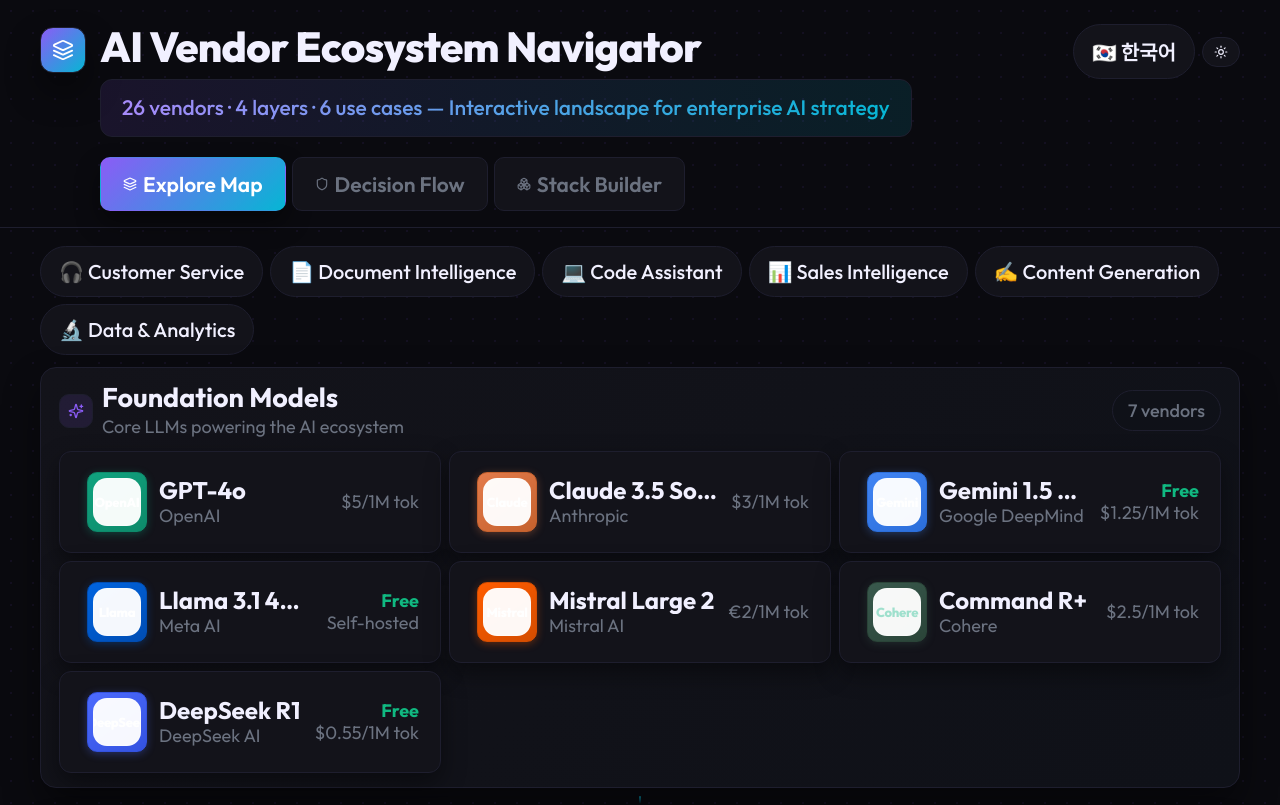
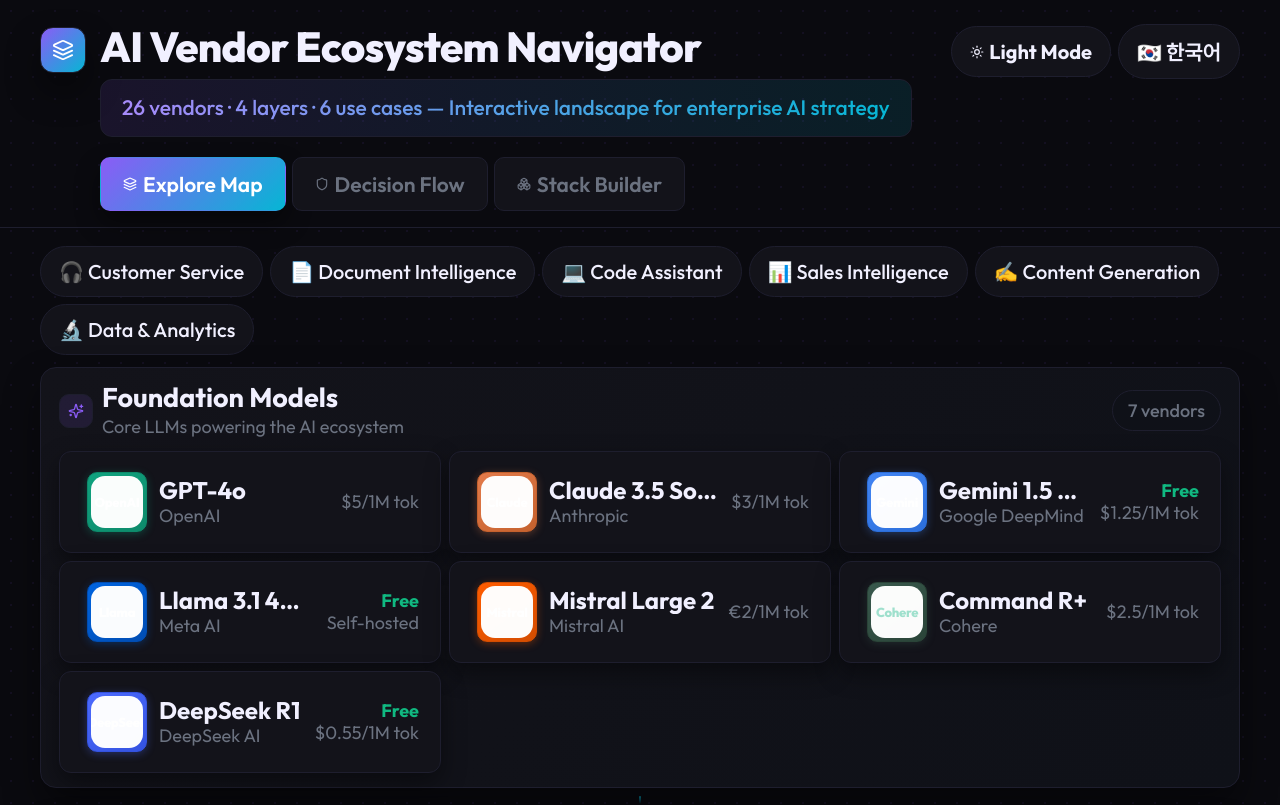
Before and after one commit to bluemoon-onus/ai-vendor-landscape-navigator, a React (Vite) app: page / in a window 1280 px wide. Shown: the top 805 px of the page. Built offline with nearby package versions, Linux system fonts and the light colour scheme.

Commit message:
Refine hover cards and theme toggle behavior

```diff
--- a/src/App.jsx
+++ b/src/App.jsx
@@ -40,7 +40,7 @@ function LogoBadge({ vendorId, size = 44 }) {
   const cfg = LOGOS[vendorId] || { abbr:"AI", bg:"#6366F1", color:"#fff", border:"#4F46E5", home:null };
   const [hasError, setHasError] = useState(false);
   const fs = size <= 40 ? 10 : size <= 50 ? 11 : 13;
-  const imageSize = Math.round(size * 0.56);
+  const imageSize = Math.round(size * 0.74);
   const shellRadius = Math.max(8, Math.round(size * 0.24));
   const logoSrc = cfg.home && !hasError
     ? `https://www.google.com/s2/favicons?domain_url=${encodeURIComponent(cfg.home)}&sz=128`
@@ -52,7 +52,7 @@ function LogoBadge({ vendorId, size = 44 }) {
       display:"flex", alignItems:"center", justifyContent:"center",
       fontWeight:800, fontSize:fs, color:cfg.color,
       letterSpacing:-0.3, lineHeight:1.1, textAlign:"center",
-      padding:Math.max(3, Math.round(size * 0.08)), boxShadow:`0 2px 8px ${cfg.bg}55`,
+      padding:Math.max(2, Math.round(size * 0.05)), boxShadow:`0 2px 8px ${cfg.bg}55`,
       border:`1px solid ${cfg.border}`,
       fontFamily:"'Outfit',sans-serif",
     }}>
@@ -61,7 +61,6 @@ function LogoBadge({ vendorId, size = 44 }) {
         height:"100%",
         borderRadius:shellRadius,
         background:"var(--logo-shell)",
-        border:"1px solid var(--logo-ring)",
         display:"flex",
         alignItems:"center",
         justifyContent:"center",
@@ -361,7 +360,7 @@ const ux = value => Number((value * UI_SCALE).toFixed(1));
 function getVendorTooltipPosition(rect) {
   const gap = 14;
   const width = 354;
-  const estimatedHeight = 204;
+  const estimatedHeight = 228;
   const viewportPad = 12;
   const fitsRight = rect.right + gap + width <= window.innerWidth - viewportPad;
 
@@ -446,7 +445,7 @@ const CSS = `
   --adim:rgba(139,92,246,0.12);--aglow:rgba(139,92,246,0.18);--cydim:rgba(6,182,212,0.12);
   --txt:#F1F0FF;--dim:#6B7280;--bdr:#1E1E2E;--g1:#8B5CF6;--g2:#06B6D4;
   --ok:#10B981;--okbg:rgba(16,185,129,0.12);--warn:#F59E0B;--warnbg:rgba(245,158,11,0.12);--err:#EF4444;--errbg:rgba(239,68,68,0.12);
-  --shadow:rgba(0,0,0,0.42);--overlay:rgba(10,10,15,0.72);--logo-shell:rgba(255,255,255,0.96);--logo-ring:rgba(255,255,255,0.36);
+  --shadow:rgba(0,0,0,0.42);--overlay:rgba(10,10,15,0.72);--logo-shell:rgba(255,255,255,0.98);
 }
 [data-theme="light"]{
   --bg:#F8FAFC;--bg2:#F1F5F9;--card:#FFFFFF;--cardh:#FFFFFF;
@@ -454,7 +453,7 @@ const CSS = `
   --adim:rgba(139,92,246,0.08);--aglow:rgba(139,92,246,0.12);--cydim:rgba(6,182,212,0.1);
   --txt:#0F172A;--dim:#64748B;--bdr:#E2E8F0;--g1:#8B5CF6;--g2:#06B6D4;
   --ok:#10B981;--okbg:rgba(16,185,129,0.1);--warn:#F59E0B;--warnbg:rgba(245,158,11,0.1);--err:#EF4444;--errbg:rgba(239,68,68,0.1);
-  --shadow:rgba(15,23,42,0.1);--overlay:rgba(15,23,42,0.28);--logo-shell:#FFFFFF;--logo-ring:rgba(15,23,42,0.08);
+  --shadow:rgba(15,23,42,0.1);--overlay:rgba(15,23,42,0.28);--logo-shell:#FFFFFF;
 }
 body{font-family:'Outfit',sans-serif;background:var(--bg);color:var(--txt);font-size:21px;line-height:1.5}
 .root{min-height:100vh;background:var(--bg);
@@ -645,7 +644,7 @@ function VendorNode({ vendor, isHighlighted, isDimmed, isSelected, onClick, dela
             marginBottom:ux(10),
             overflow:"hidden",
             display:"-webkit-box",
-            WebkitLineClamp:1,
+            WebkitLineClamp:2,
             WebkitBoxOrient:"vertical",
           }}>
             "{insight}"
@@ -1377,7 +1376,6 @@ export default function App() {
   const [tab,   setTab]   = useState("explore");
   const [uc,    setUc]    = useState(null);
   const [selIds,setSelIds]= useState([]);
-  const [detail,setDetail]= useState(null);
   const [view,  setView]  = useState("map");
   const [stackPicks, setStackPicks] = useState(makeEmptyStack);
   const [stackAutoRevealKey, setStackAutoRevealKey] = useState(0);
@@ -1385,16 +1383,14 @@ export default function App() {
   const handleVendorClick = v => {
     if (!selIds.includes(v.id) && selIds.length < 6) setSelIds(p => [...p, v.id]);
     else if (selIds.includes(v.id)) setSelIds(p => p.filter(x => x!==v.id));
-    setDetail(v);
   };
   const handleRemove = id => { setSelIds(p => p.filter(x => x!==id)); };
-  const handleCompare = () => { if (selIds.length>=2) { setDetail(null); setView("compare"); } };
+  const handleCompare = () => { if (selIds.length>=2) { setView("compare"); } };
   const handleBack = () => setView("map");
-  const handleClear = () => { setSelIds([]); setDetail(null); setView("map"); };
+  const handleClear = () => { setSelIds([]); setView("map"); };
   const handleBuildStack = picks => {
     setStackPicks({ ...picks });
     setStackAutoRevealKey(key => key + 1);
-    setDetail(null);
     setTab("stack");
   };
   const selectedVendors = V.filter(v => selIds.includes(v.id));
@@ -1430,20 +1426,23 @@ export default function App() {
               </div>
             </div>
             <div style={{ display:"flex", alignItems:"center", gap:7, flexShrink:0 }}>
+              <button className="pill" onClick={() => setTheme(t=>t==="dark"?"light":"dark")} style={{ fontWeight:700 }}>
+                {theme==="dark" ? <Sun size={14}/> : <Moon size={14}/>}
+                {lang==="ko"
+                  ? (theme==="dark" ? "라이트 모드" : "다크 모드")
+                  : (theme==="dark" ? "Light Mode" : "Dark Mode")}
+              </button>
               <button className="pill" onClick={() => setLang(l=>l==="en"?"ko":"en")} style={{ fontWeight:700 }}>
                 {lang==="en"?"🇰🇷 한국어":"🇺🇸 English"}
-              </button>
-              <button className="pill" onClick={() => setTheme(t=>t==="dark"?"light":"dark")} style={{ padding:"7px 11px" }}>
-                {theme==="dark" ? <Sun size={14}/> : <Moon size={14}/>}
               </button>
             </div>
           </div>
 
           {/* Tabs */}
           <div style={{ display:"flex", gap:6, padding:"14px 0 0", marginLeft:60 }}>
-            <button className={`tab ${tab==="explore"?"on":""}`} onClick={() => { setDetail(null); setTab("explore"); setView("map"); }}><Layers size={14}/> {L.explore}</button>
-            <button className={`tab ${tab==="decision"?"on":""}`} onClick={() => { setDetail(null); setTab("decision"); }}><Shield size={14}/> {L.decision}</button>
-            <button className={`tab ${tab==="stack"?"on":""}`} onClick={() => { setDetail(null); setStackAutoRevealKey(0); setTab("stack"); }}><Boxes size={14}/> {L.stack}</button>
+            <button className={`tab ${tab==="explore"?"on":""}`} onClick={() => { setTab("explore"); setView("map"); }}><Layers size={14}/> {L.explore}</button>
+            <button className={`tab ${tab==="decision"?"on":""}`} onClick={() => { setTab("decision"); }}><Shield size={14}/> {L.decision}</button>
+            <button className={`tab ${tab==="stack"?"on":""}`} onClick={() => { setStackAutoRevealKey(0); setTab("stack"); }}><Boxes size={14}/> {L.stack}</button>
           </div>
         </div>
 
@@ -1492,9 +1491,6 @@ export default function App() {
 
           {tab==="stack" && <StackBuilder key="stack" lang={lang} picks={stackPicks} setPicks={setStackPicks} autoRevealKey={stackAutoRevealKey}/>}
         </div>
-
-        {/* DETAIL MODAL */}
-        {detail && <DetailModal vendor={detail} onClose={() => setDetail(null)} lang={lang}/>}
       </div>
     </LangCtx.Provider>
   );
```
Also changed, not shown: 1 other file (tests, documents, lock files or other folders).
